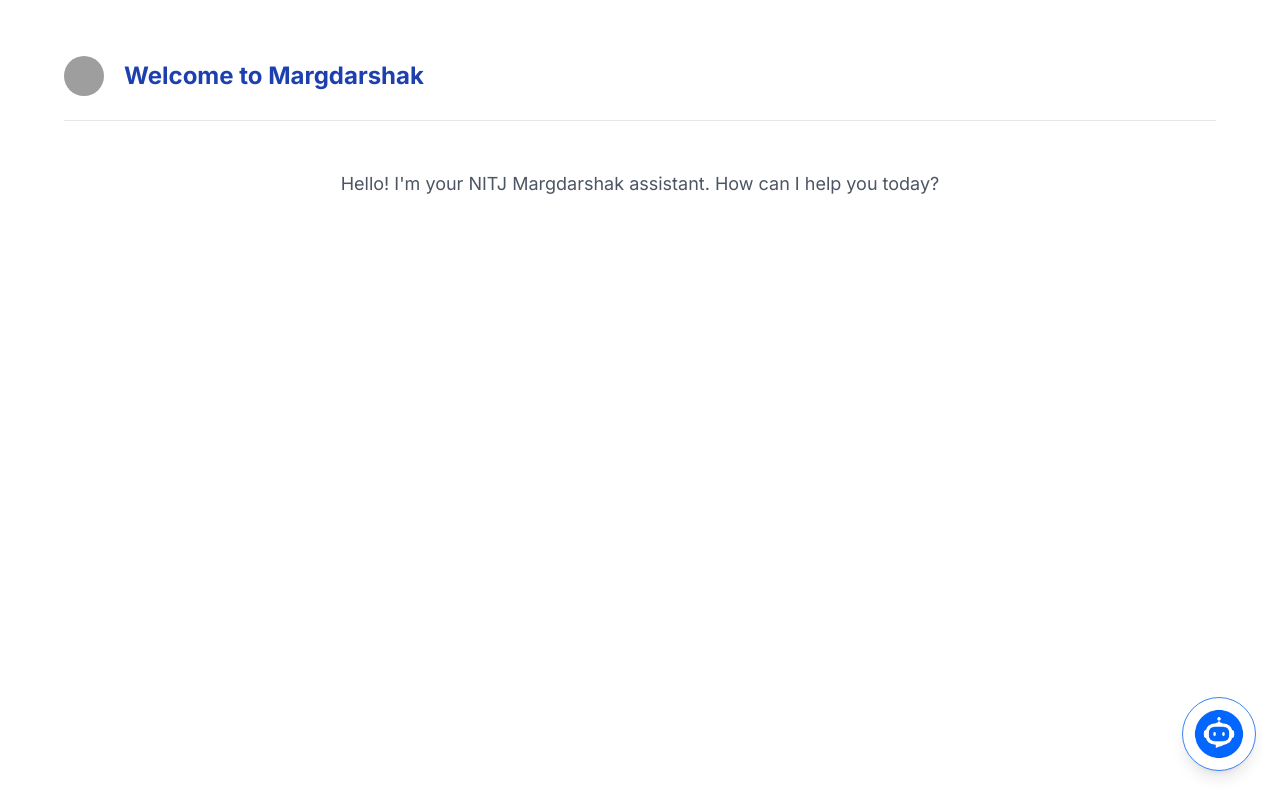
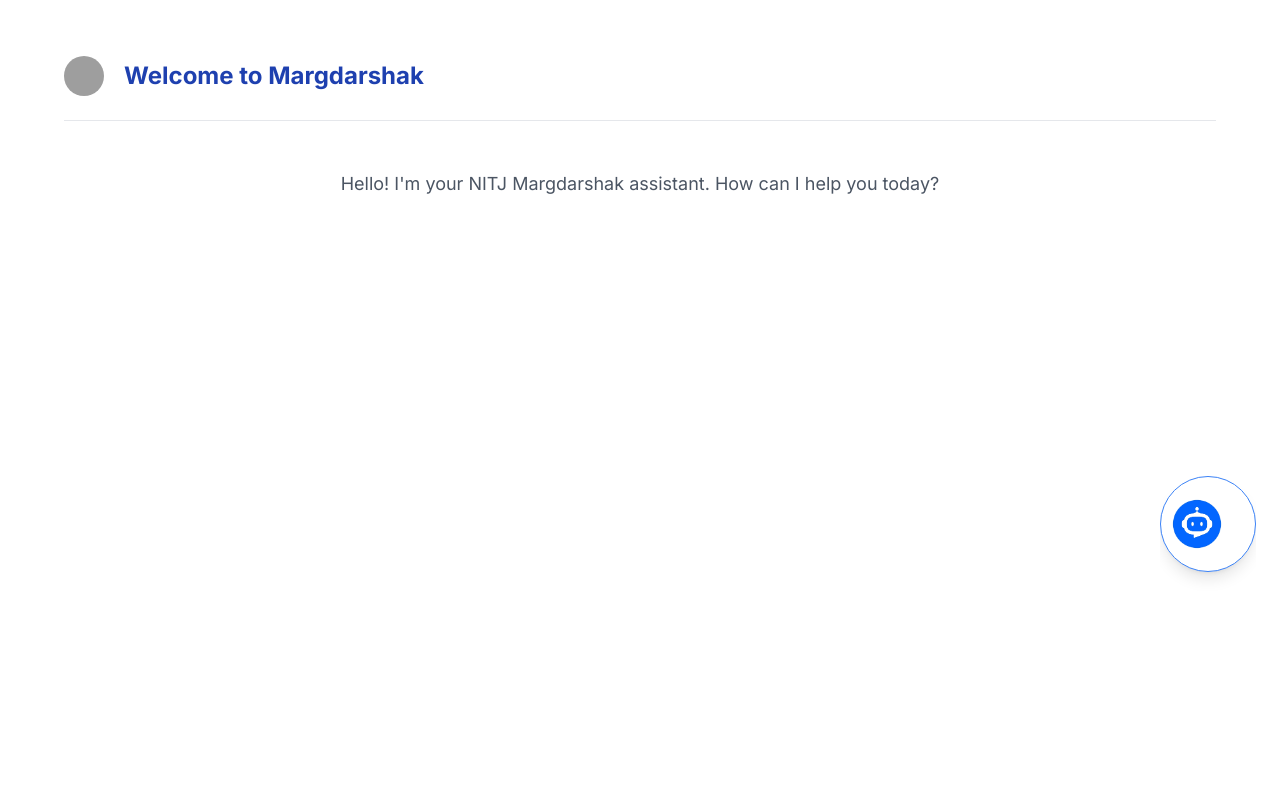
Before and after one commit to prash240303/major-project, a React (Vite) app in the folder frontend/: page / in a window 1280 px wide. Built offline with nearby package versions, Linux system fonts and the light colour scheme; grey boxes are pictures that could not be loaded.

Commit message:
fix -tailwind setup

```diff
--- a/frontend/index.html
+++ b/frontend/index.html
@@ -7,6 +7,8 @@
     <link href="https://fonts.googleapis.com/css2?family=Inter:wght@300;400;500;600;700&display=swap" rel="stylesheet" />
     <meta name="viewport" content="width=device-width, initial-scale=1.0" />
     <title>Vite + React</title>
+    <link href="https://cdn.jsdelivr.net/npm/tailwindcss@2.2.19/dist/tailwind.min.css" rel="stylesheet">
+
   </head>
   <body>
     <div id="root"></div>
--- a/frontend/src/Chatbot.jsx
+++ b/frontend/src/Chatbot.jsx
@@ -4,6 +4,7 @@
 
 // const BACKEND_URL = "https://margdarshak-backend.onrender.com"|| ""; // Uncomment this line for production
 // const BACKEND_URL = "http://15.207.109.149:8000";
+// const BACKEND_URL = "http://localhost:8000"; // For local development
 const BACKEND_URL = "https://margdarshak.tech";
 
 const Chatbot = () => {
@@ -165,12 +166,12 @@
   };
 
   return (
-    <div className="fixed bottom-6 right-6 z-50 font-inter">
+    <div className="fixed max-w-sm h-[300px] overflow-y-auto bottom-6 right-6 z-50 font-inter">
       <AnimatePresence>
         {!chatExpanded && (
           <motion.button
             onClick={toggleChat}
-            className="w-fit h-fit p-0 bg-white overflow-hidden cursor-pointer rounded-full border border-blue-500 shadow-lg hover:scale-105 hover:shadow-xl transition-transform duration-300"
+            className="w-24 h-24 p-0 bg-white overflow-hidden cursor-pointer rounded-full border border-blue-500 shadow-lg hover:scale-105 hover:shadow-xl transition-transform duration-300"
             initial={{ opacity: 0, scale: 0.5 }}
             animate={{ opacity: 1, scale: 1 }}
             exit={{ opacity: 0, scale: 0.5 }}
@@ -364,7 +365,7 @@
               animate="visible"
             >
               <motion.div
-                className="text-xs text-gray-500  ml-2 mt-1 max-w-[85%]"
+                className="text-xs text-gray-800  ml-2 mt-1 max-w-[85%]"
                 initial={{ opacity: 0 }}
                 animate={{ opacity: 0.8 }}
                 transition={{ delay: 0.4 }}
```
